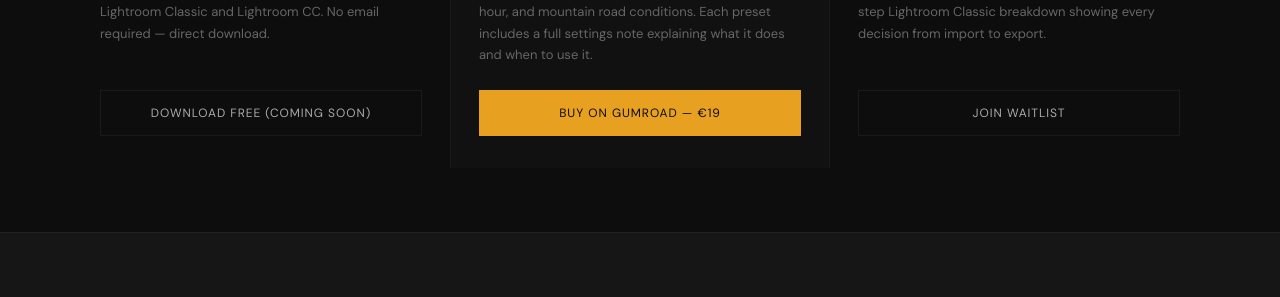
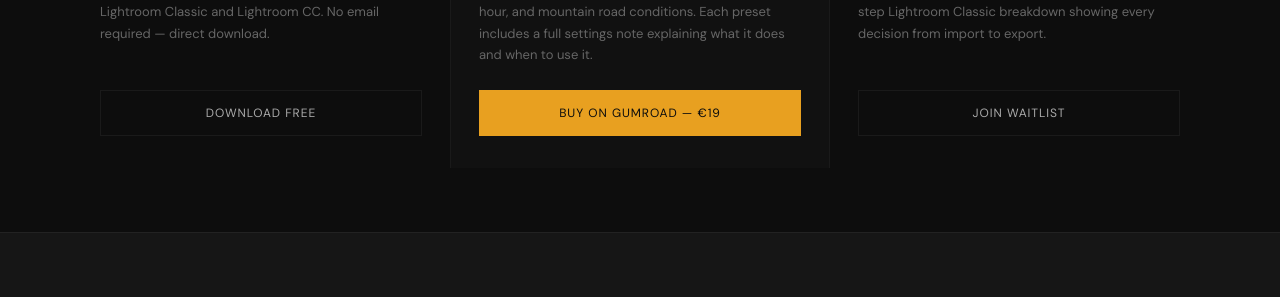
Before and after one commit to MotoKapture/MotoKapture, a Jekyll site: the page built from presets/index.html, in a window 1280 px wide and 900 px high, scrolled down 668 px. Shown: the part 155-452 px from the top of the window. Built offline with Jekyll 4.4.1, drawn with Linux system fonts in a browser that asks for light colours.

Commit message:
Update index.html

```diff
--- a/presets/index.html
+++ b/presets/index.html
@@ -20,7 +20,7 @@
         <p class="product-card__price">€0</p>
         <h3 class="product-card__name">Starter Pack — 3 Presets</h3>
         <p class="product-card__desc">Three presets to feel the MotoKapture look. Works in Lightroom Classic and Lightroom CC. No email required — direct download.</p>
-        <a href="#" class="product-card__btn">Download Free (Coming Soon)</a>
+        <a href="https://kapture7.gumroad.com/l/uinka" target="_blank" rel="noopener" class="product-card__btn">Download Free</a>
       </div>
 
       <div class="product-card product-card--featured">
```
